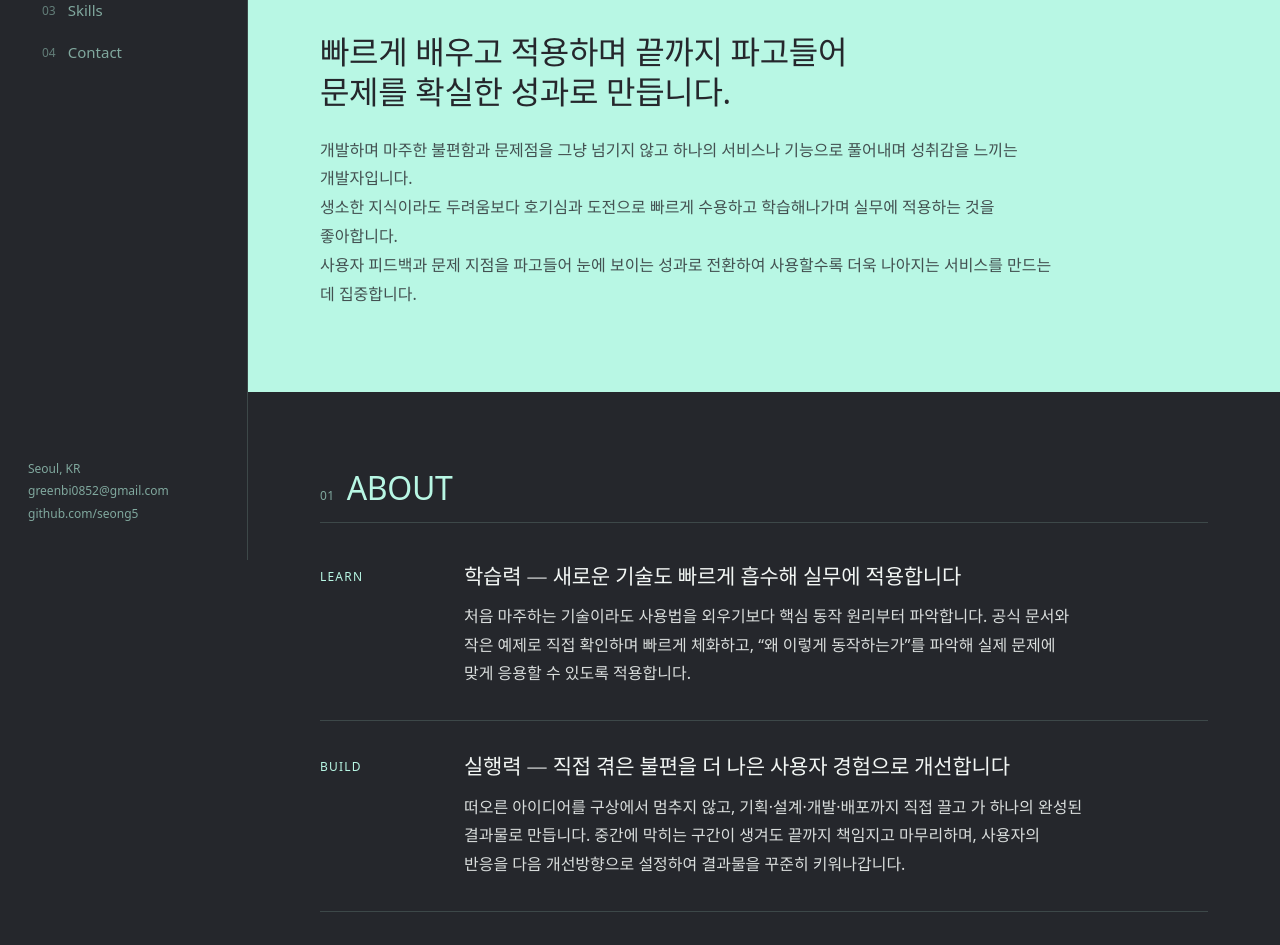
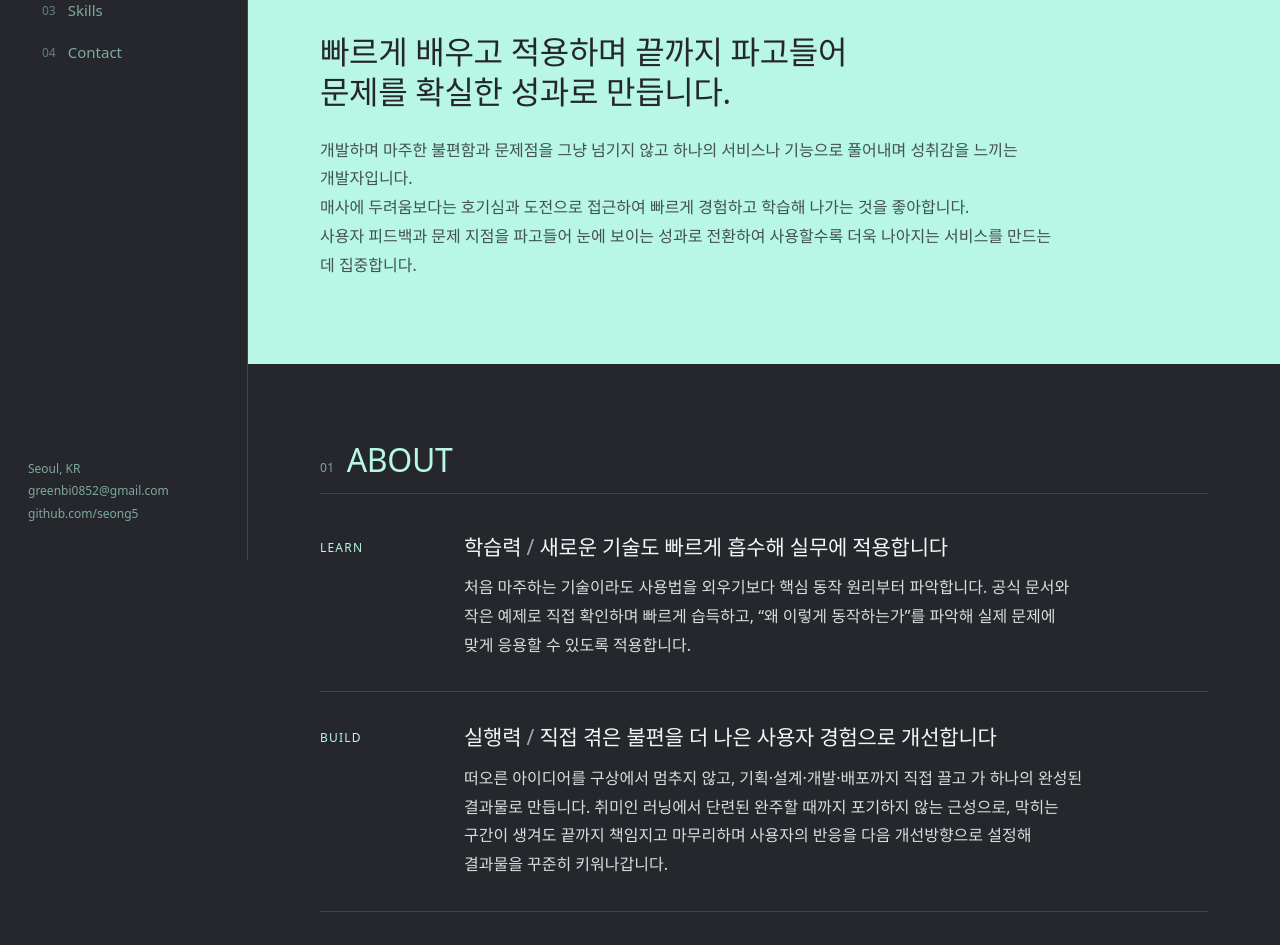
Before and after one commit to seong5/seong5.github.io, a Next.js app: page / in a window 1280 px wide. Shown: the part 240-1185 px from the top of the page. Built offline with nearby package versions, Linux system fonts and the light colour scheme.

Commit message:
📝 docs: Hero/About 소개 문구 다듬기
- About BUILD 카드에 러닝 취미에서 온 근성 이야기 반영
- LEARN 카드 '체화' → '습득', 구분 기호 — → / 로 통일
- Hero 본문 문장 정리

```diff
--- a/app/components/About.tsx
+++ b/app/components/About.tsx
@@ -6,13 +6,13 @@ const ABOUT = [
     tag: 'LEARN',
     kw: '학습력',
     title: '새로운 기술도 빠르게 흡수해 실무에 적용합니다',
-    body: '처음 마주하는 기술이라도 사용법을 외우기보다 핵심 동작 원리부터 파악합니다. 공식 문서와 작은 예제로 직접 확인하며 빠르게 체화하고, “왜 이렇게 동작하는가”를 파악해 실제 문제에 맞게 응용할 수 있도록 적용합니다.',
+    body: '처음 마주하는 기술이라도 사용법을 외우기보다 핵심 동작 원리부터 파악합니다. 공식 문서와 작은 예제로 직접 확인하며 빠르게 습득하고, “왜 이렇게 동작하는가”를 파악해 실제 문제에 맞게 응용할 수 있도록 적용합니다.',
   },
   {
     tag: 'BUILD',
     kw: '실행력',
     title: '직접 겪은 불편을 더 나은 사용자 경험으로 개선합니다',
-    body: '떠오른 아이디어를 구상에서 멈추지 않고, 기획·설계·개발·배포까지 직접 끌고 가 하나의 완성된 결과물로 만듭니다. 중간에 막히는 구간이 생겨도 끝까지 책임지고 마무리하며, 사용자의 반응을 다음 개선방향으로 설정하여 결과물을 꾸준히 키워나갑니다.',
+    body: '떠오른 아이디어를 구상에서 멈추지 않고, 기획·설계·개발·배포까지 직접 끌고 가 하나의 완성된 결과물로 만듭니다. 취미인 러닝에서 단련된 완주할 때까지 포기하지 않는 근성으로, 막히는 구간이 생겨도 끝까지 책임지고 마무리하며 사용자의 반응을 다음 개선방향으로 설정해 결과물을 꾸준히 키워나갑니다.',
   },
   {
     tag: 'SOLVE',
@@ -42,7 +42,7 @@ export default function About() {
             <div>
               <h3 className="text-[1.3125rem] font-medium leading-[1.3] tracking-[-0.01em] text-paper break-keep">
                 {a.kw}
-                <span className="text-mute"> — </span>
+                <span className="text-mute"> / </span>
                 {a.title}
               </h3>
               <p className="mt-3 max-w-[68ch] text-[1rem] font-normal leading-[1.8] text-charcoal break-keep">
--- a/app/components/Hero.tsx
+++ b/app/components/Hero.tsx
@@ -23,10 +23,9 @@ export default function Hero() {
 
         <p className="mt-6 max-w-[80ch] text-[1rem] font-normal leading-[1.8] text-canvas/80 break-keep">
           개발하며 마주한 불편함과 문제점을 그냥 넘기지 않고 하나의 서비스나 기능으로 풀어내며
-          성취감을 느끼는 개발자입니다. <br /> 생소한 지식이라도 두려움보다 호기심과 도전으로 빠르게
-          수용하고 학습해나가며 실무에 적용하는 것을 좋아합니다. <br /> 사용자 피드백과 문제 지점을
-          파고들어 눈에 보이는 성과로 전환하여 사용할수록 더욱 나아지는 서비스를 만드는 데
-          집중합니다.
+          성취감을 느끼는 개발자입니다. <br /> 매사에 두려움보다는 호기심과 도전으로 접근하여 빠르게
+          경험하고 학습해 나가는 것을 좋아합니다. <br /> 사용자 피드백과 문제 지점을 파고들어 눈에
+          보이는 성과로 전환하여 사용할수록 더욱 나아지는 서비스를 만드는 데 집중합니다.
         </p>
       </div>
     </header>
```
